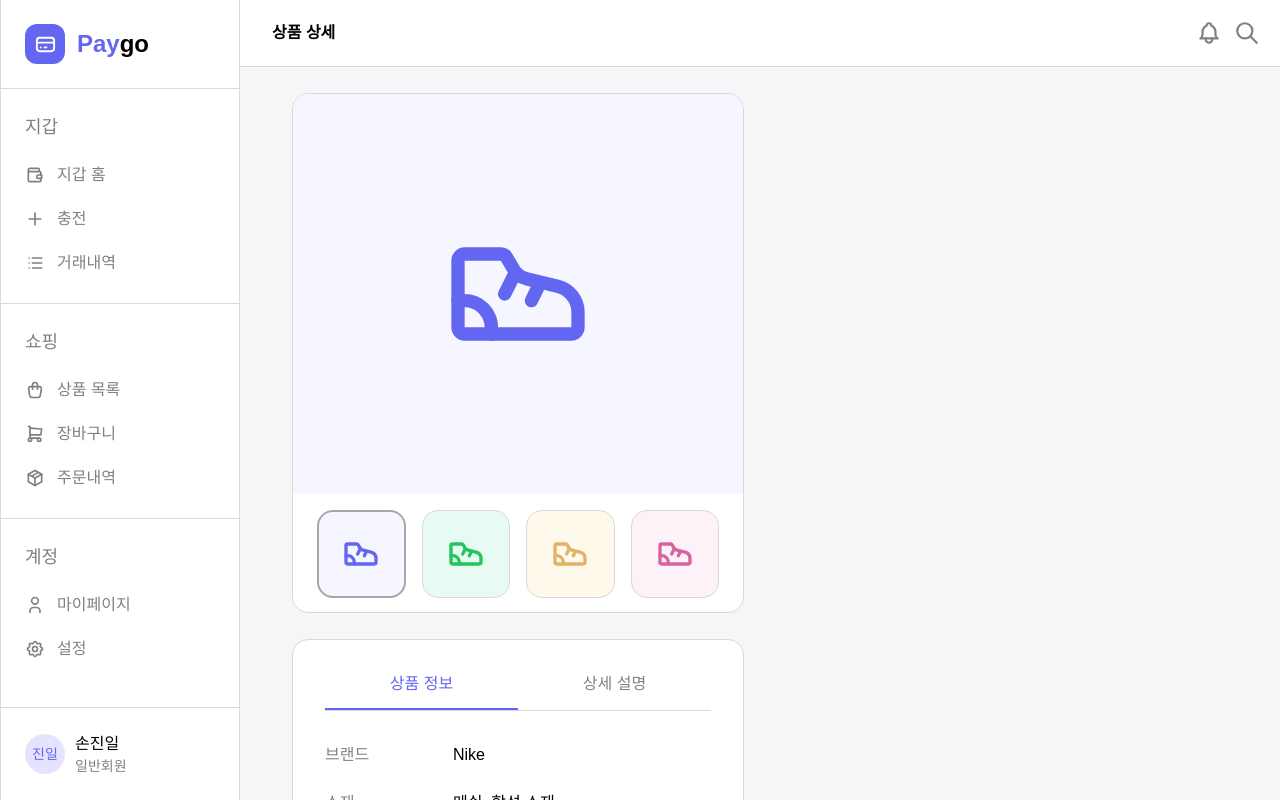
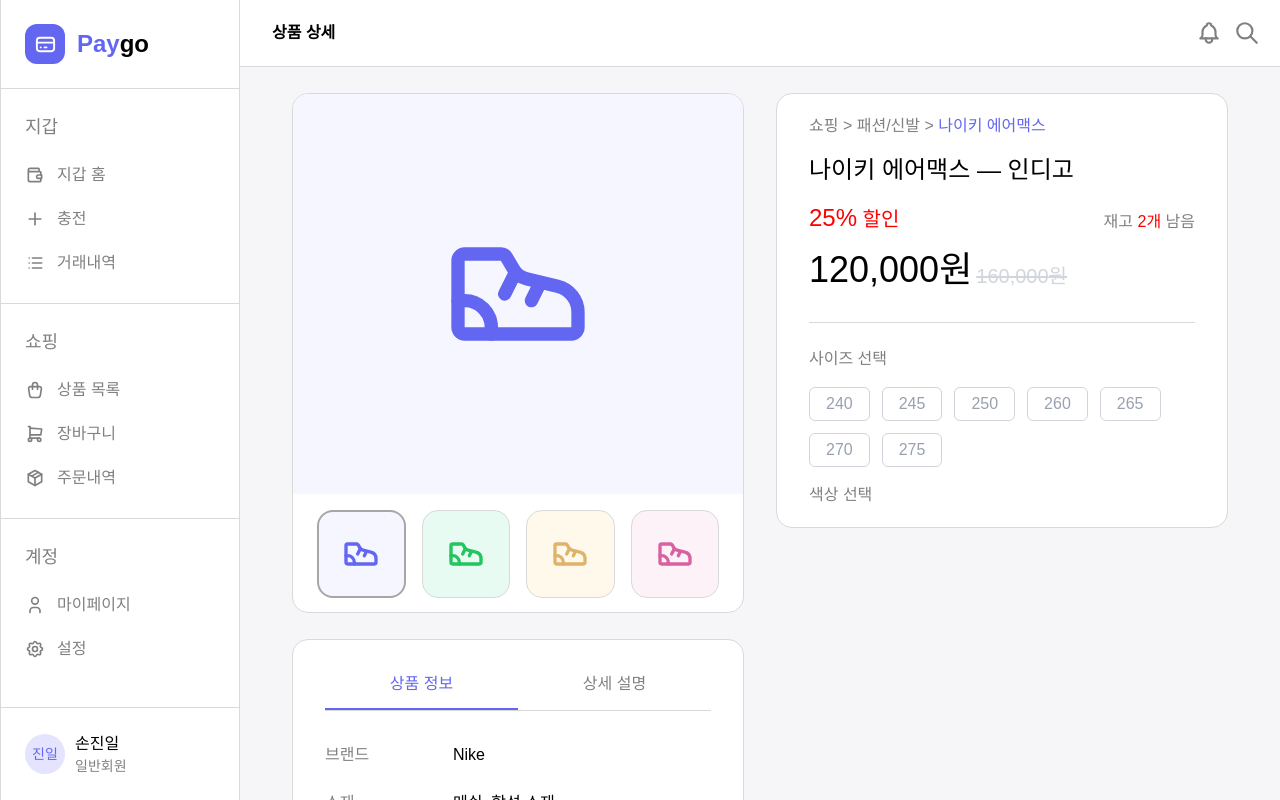
Before and after one commit to JinIleSon/paygo, a React (Vite) app in the folder paygo-frontent/: page /shopping/product-detail in a window 1280 px wide. Built offline with nearby package versions, Linux system fonts and the light colour scheme.

Commit message:
feat: 상품 상세 페이지 내 분류 - 사이즈 선택까지 기능 추가

```diff
--- a/paygo-frontent/src/pages/shopping/ProductDetailPage.tsx
+++ b/paygo-frontent/src/pages/shopping/ProductDetailPage.tsx
@@ -1,11 +1,13 @@
 import { IconShoe } from "@tabler/icons-react";
 import Card from "../../components/common/Card";
 import { useState } from "react";
+import SelectCard from "../../components/common/SelectCard";
 
 function ProductDetailPage() {
 
     const [selectedIndex, setSelectedIndex] = useState(0);
     const [selectedTab, setSelectedTab] = useState<'info' | 'description'>('info');
+    const [selectedSize, setSelectedSize] = useState(-1);
 
     const product = {
             id: 0,
@@ -40,9 +42,10 @@
             // 오른쪽 섹션
             itemClassification: '패션/신발',
             name: '나이키 에어맥스',
+            originPrice: 160000,
             discountPrice: 120000,
 
-            stock: 3,
+            stock: 2,
             size: [240, 245, 250, 260, 265, 270, 275],
             chooseColor: ['인디고', '그린', '옐로', '핑크']
         };
@@ -114,7 +117,37 @@
                     </div>
                 </div>
                 <div className="min-w-1/2">
+                    <Card>
+                        <div className="flex flex-col gap-4 font-medium">
+                            <div className="text-[gray]">쇼핑 &gt; {product.itemClassification} &gt; <span className="text-[#6266F1]">{product.name}</span></div>
+                            <div className="text-2xl">{product.name} — {product.chooseColor[0]}</div> {/* TODO: 색상 선택 시 함께 바뀌어야 함 */}
+                            <div className="flex items-end">
+                                <div className="text-xl text-[red]"><span className="text-2xl">{(product.originPrice - product.discountPrice) / product.originPrice * 100}%</span> 할인</div>
+                                <div className="text-[gray] ml-auto">재고 <span className={`${product.stock > 2 ? "text-[gray]" : "text-[red]"}`}>{product.stock}개</span> 남음</div>
+                            </div>
+                            <div className="flex items-end gap-1">
+                                <div className="text-4xl">{product.discountPrice.toLocaleString()}원</div>
+                                <div className="text-xl text-gray-300 line-through">{product.originPrice.toLocaleString()}원</div>
+                            </div>
 
+                            <div className="border-t border-t-[#D9D9D9] mt-4 mb-2"></div>
+
+                            <div className="text-[gray]">사이즈 선택</div>
+                            <div className="flex flex-wrap gap-3">
+                                {product.size.map((s, index) => (
+                                        <SelectCard
+                                            key={index}
+                                            onClick={() => setSelectedSize(index)}
+                                            isSelected={selectedSize === index}
+                                            variant="secondary"
+                                            className="px-4 py-1 rounded-md">
+                                            {s}
+                                        </SelectCard>
+                                ))}
+                            </div>
+                            <div className="text-[gray]">색상 선택</div>
+                        </div>
+                    </Card>
                 </div>
             </div>
         </div>
```
